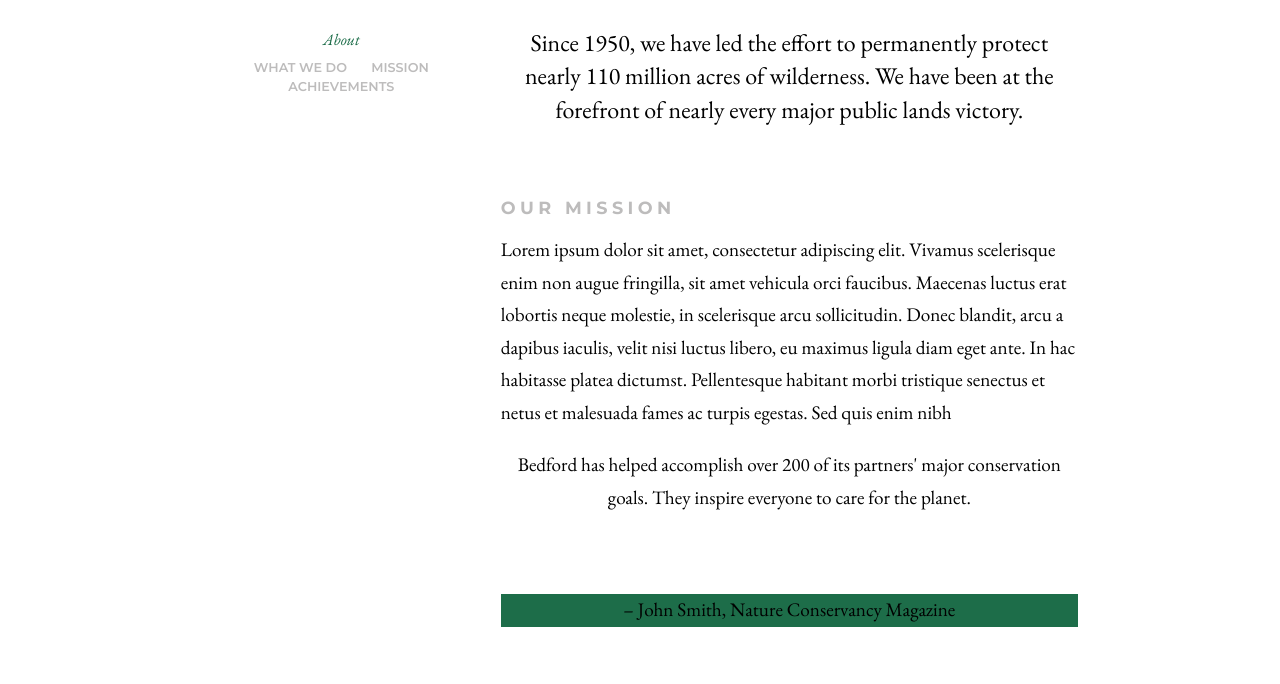
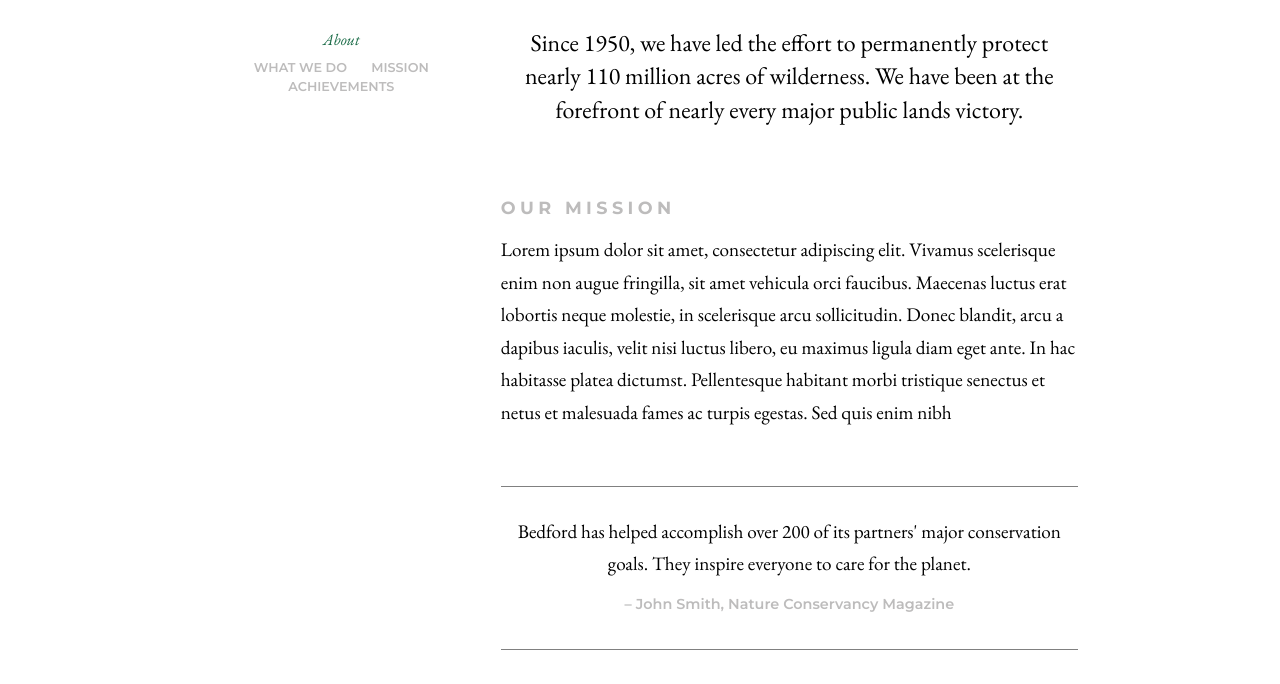
Before and after one commit to tshindollar/GDMA-2662-Assignment-3, a plain HTML site: page about.html in a window 1280 px wide. Shown: the part 268-952 px from the top of the page. Drawn offline with nearby package versions, Linux system fonts and the light colour scheme.

Commit message:
11.22
Confused Trees Push

```diff
--- a/css/main.css
+++ b/css/main.css
@@ -457,17 +457,48 @@ main nav li:last-child a {
     margin-top: 4em;
 }
 
-blockquote {
-    margin: 0;
-}
-
 #what-we-do p {
     margin-top: 1rem;
 }
 
-#achievements ul{
-    list-style-image: url(../img/tree.svg);
+/* #achievements li:before {
+    content: '';
+    width: 25px;
+    height: 2px;
+    display: block;
+    position: absolute;
+    top: 16px;
 }
+
+#achievements li:before {
+    background: url(../img/tree.svg) center no-repeat;
+    left: -10px;
+} */
+
+/* ----- Blockquote ----- */
+
+blockquote {
+    margin: 3.5em 0;
+    border-top: 1px gray solid;
+    border-bottom: 1px gray solid;
+}
+
+blockquote p {
+    margin: 1.5em 0 0;
+}
+
+blockquote footer {
+    background-color: transparent;
+    margin: 0;
+}
+
+blockquote footer p {
+    color: #BDBCBC;
+    margin: 1em 0 2.5em;
+    font: 600 .9em 'Montserrat', sans-serif;
+}
+
+
 /* ----- TAKE ACTION ----- */
 
 #hero-take-action {
```
Also changed, not shown: 2 other files.
